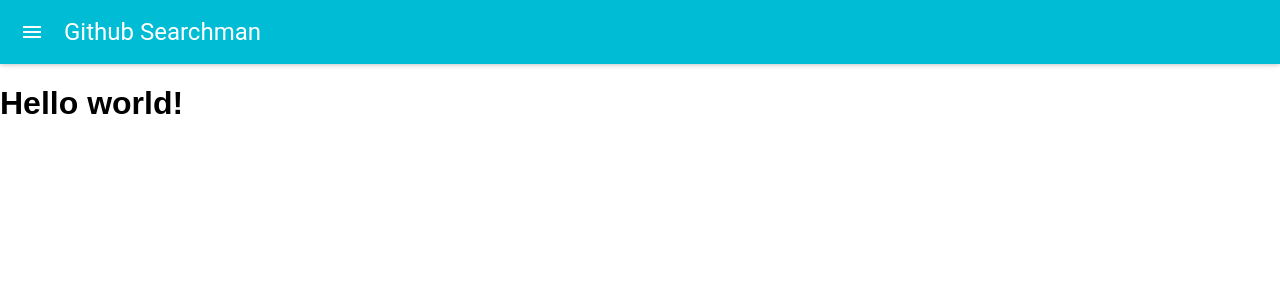
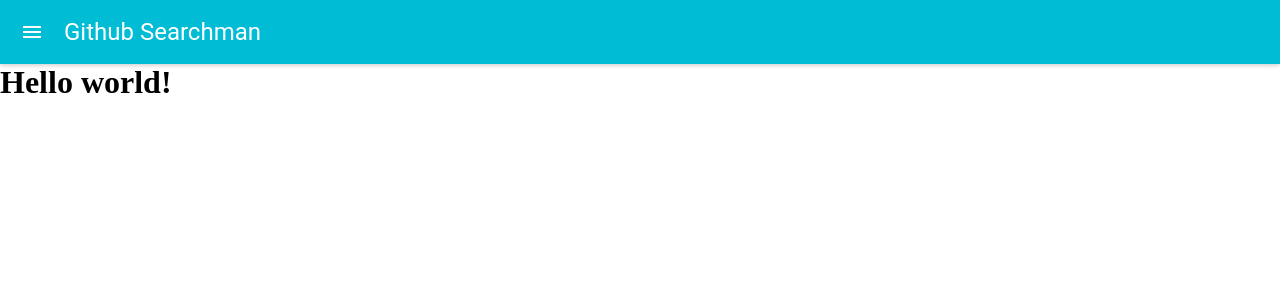
Before and after one commit to voidsatisfaction/github-search-man, a React (Create React App) app in the folder client/: page / in a window 1280 px wide. Shown: the top 300 px of the page. Built offline with nearby package versions, Linux system fonts and the light colour scheme; what react-tap-event-plugin would draw is missing.

Commit message:
fix: basic css setup

```diff
--- a/client/src/index.css
+++ b/client/src/index.css
@@ -1,5 +1,10 @@
-body {
-  margin: 0;
-  padding: 0;
-  font-family: sans-serif;
+/* ----------------------------------------------- */
+/* BASIC SETUP */
+/* ----------------------------------------------- */
+
+* {
+    margin: 0;
+    padding: 0;
+    -webkit-box-sizing: border-box;
+    box-sizing: border-box;
 }
```
